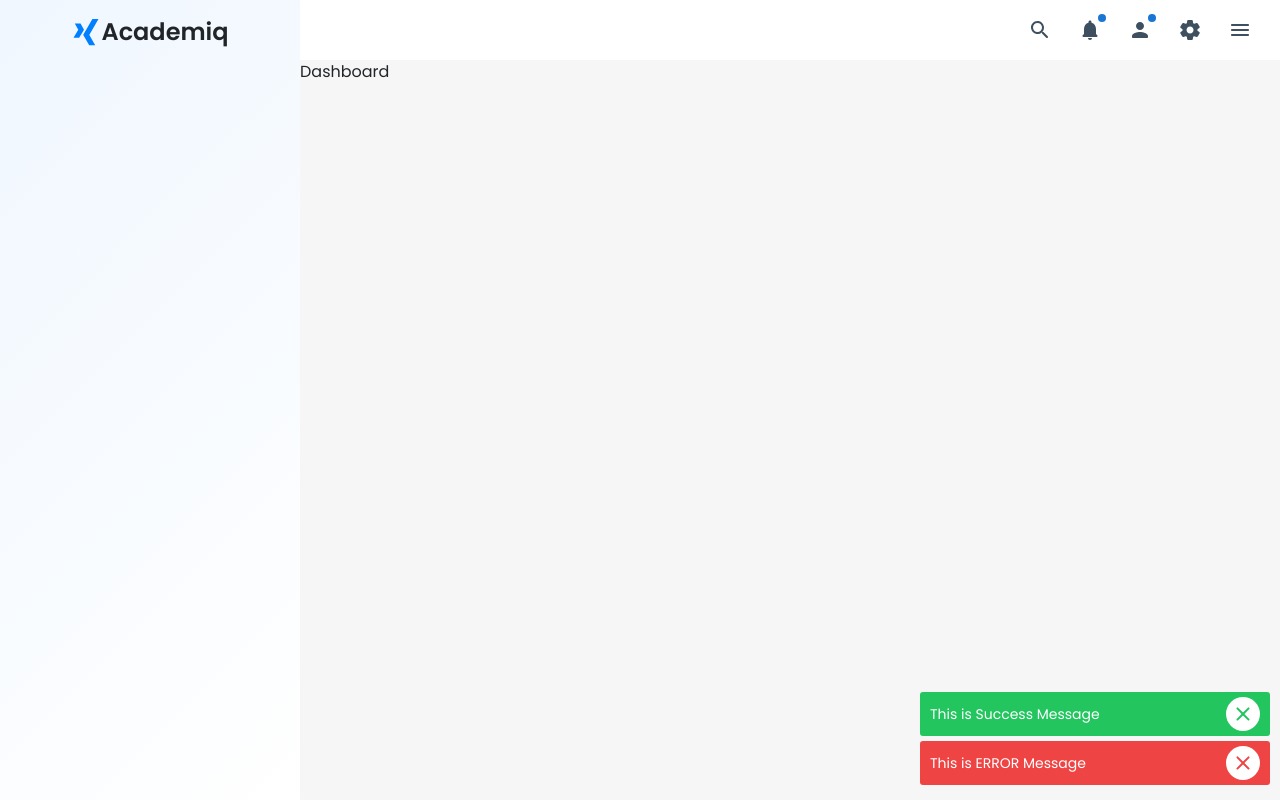
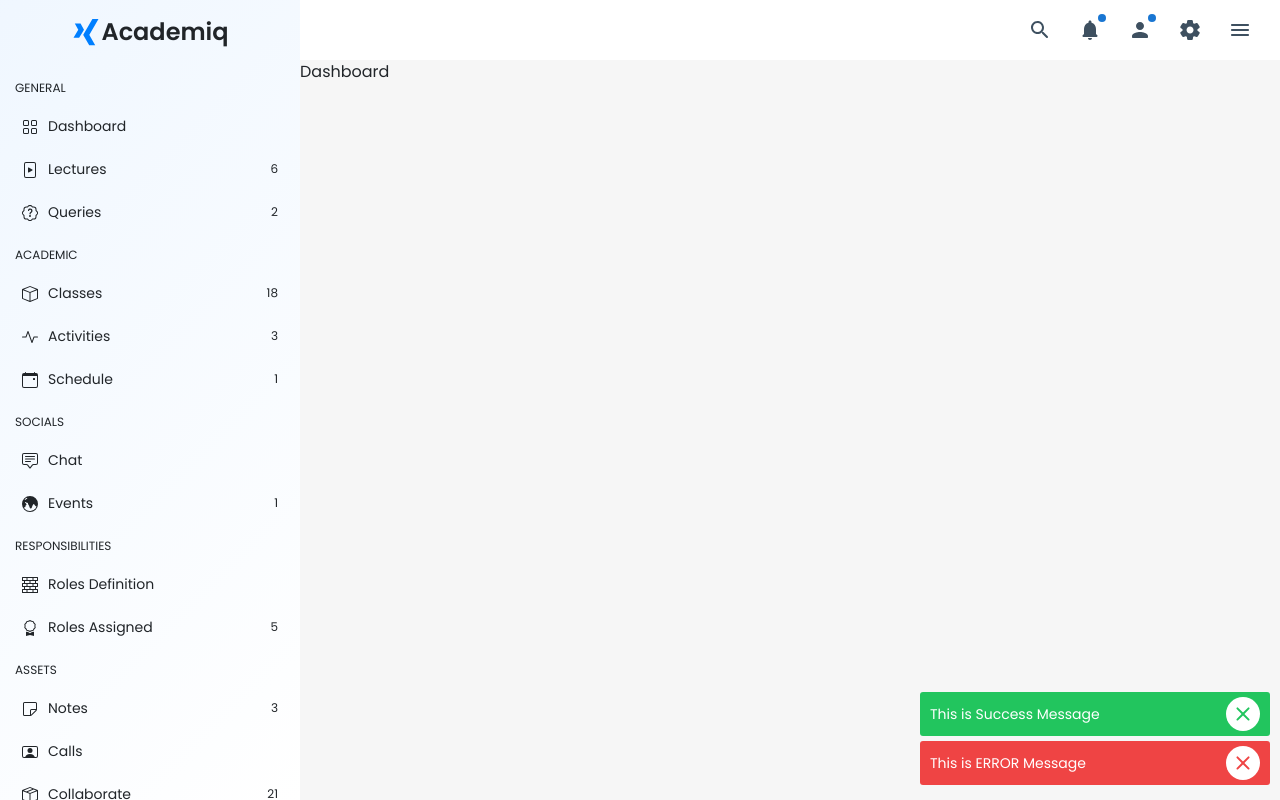
Before and after one commit to Rutuj2804/Academiq, a React (Create React App) app: page /dashboard in a window 1280 px wide. Built offline with nearby package versions, Linux system fonts and the light colour scheme.

Commit message:
sidebar completed

```diff
--- /dev/null
+++ b/src/assets/data/sidebar.js
@@ -0,0 +1,121 @@
+import {
+    BsGrid,
+    BsFilePlay,
+    BsPatchQuestion,
+    BsBox,
+    BsActivity,
+    BsChatSquareText,
+    BsGlobeCentralSouthAsia,
+    BsCalendarEvent,
+    BsAward,
+    BsBricks,
+    BsSticky,
+    BsPersonVideo,
+    BsBoxSeam,
+} from "react-icons/bs";
+
+export const sideBarData = [
+    {
+        title: "GENERAL",
+        links: [
+            {
+                name: "Dashboard",
+                link: "/dashboard",
+                icon: <BsGrid />,
+                notifications: 0,
+            },
+            {
+                name: "Lectures",
+                link: "/lectures",
+                icon: <BsFilePlay />,
+                notifications: 6,
+            },
+            {
+                name: "Queries",
+                link: "/query",
+                icon: <BsPatchQuestion />,
+                notifications: 2,
+            },
+        ],
+    },
+    {
+        title: "ACADEMIC",
+        links: [
+            {
+                name: "Classes",
+                link: "/class",
+                icon: <BsBox />,
+                notifications: 18,
+            },
+            {
+                name: "Activities",
+                link: "/activity",
+                icon: <BsActivity />,
+                notifications: 3,
+            },
+            {
+                name: "Schedule",
+                link: "/schedule",
+                icon: <BsCalendarEvent />,
+                notifications: 1,
+            },
+        ],
+    },
+    {
+        title: "SOCIALS",
+        links: [
+            {
+                name: "Chat",
+                link: "/chat",
+                icon: <BsChatSquareText />,
+                notifications: 0,
+            },
+            {
+                name: "Events",
+                link: "/events",
+                icon: <BsGlobeCentralSouthAsia />,
+                notifications: 1,
+            },
+        ],
+    },
+    {
+        title: "Responsibilities",
+        links: [
+            {
+                name: "Roles Definition",
+                link: "/roles",
+                icon: <BsBricks />,
+                notifications: 0,
+            },
+            {
+                name: "Roles Assigned",
+                link: "/assigned",
+                icon: <BsAward />,
+                notifications: 5,
+            },
+        ],
+    },
+    {
+        title: "Assets",
+        links: [
+            {
+                name: "Notes",
+                link: "/notes",
+                icon: <BsSticky />,
+                notifications: 3,
+            },
+            {
+                name: "Calls",
+                link: "/call",
+                icon: <BsPersonVideo />,
+                notifications: 0,
+            },
+            {
+                name: "Collaborate",
+                link: "/collaborate",
+                icon: <BsBoxSeam />,
+                notifications: 21,
+            },
+        ],
+    },
+];
--- a/src/components/sidebar/index.tsx
+++ b/src/components/sidebar/index.tsx
@@ -1,14 +1,47 @@
 import React from "react";
-import { useSelector, useDispatch } from "react-redux";
+import { useSelector } from "react-redux";
 import { RootState } from "../../store";
 import { sidebarLayout } from "../../store/settings/types";
-import { IconButton } from "@mui/material";
 import Logo from "../logo";
+import { sideBarData } from "../../assets/data/sidebar";
+
+interface LinkCProps {
+    name: string;
+    icon: React.ReactNode;
+    link: string;
+    notifications: number;
+}
+
+interface SectionNavigationCProps {
+    links: LinkCProps[];
+    title: string;
+}
+
+const SectionNavigation = ({ links, title }: SectionNavigationCProps) => {
+    return (
+        <div className="sectionNavigation__Wrapper">
+            <div className="navigation__top">
+                <div className="left">{title}</div>
+                <div className="right"></div>
+            </div>
+            <div className="navigation__body">
+                {links.map((r, i) => (
+                    <div key={i} className="link">
+                        <div className="left">
+                            <div className="icon">{r.icon}</div>
+                            <p>{r.name}</p>
+                        </div>
+                        {r.notifications ? (
+                            <div className="right">{r.notifications}</div>
+                        ) : null}
+                    </div>
+                ))}
+            </div>
+        </div>
+    );
+};
 
 const Sidebar = () => {
-
-    const dispatch = useDispatch()
-
     const sidebar = useSelector((state: RootState) => state.layout.sidebar);
     const sidebarStyle = useSelector(
         (state: RootState) => state.settings.sidebar
@@ -25,6 +58,16 @@ const Sidebar = () => {
                     <Logo mode="LIGHT" />
                 </div>
             </div>
+
+            <div className="body">
+                {sideBarData.map((l, i) => (
+                    <SectionNavigation
+                        key={i}
+                        title={l.title}
+                        links={l.links}
+                    />
+                ))}
+            </div>
         </div>
     );
 };
--- a/src/styles/components/_sidebar.scss
+++ b/src/styles/components/_sidebar.scss
@@ -24,9 +24,53 @@
             right: 10px;
         }
     }
+
+    .body {
+        margin-top: 20px;
+
+        .sectionNavigation__Wrapper{
+            padding: 5px 15px;
+            .navigation__top{
+                margin-bottom: 10px;
+                .left {
+                    font-size: 12px;
+                    font-weight: 400;
+                    text-transform: uppercase;
+                }
+                .right {}
+            }
+            .navigation__body {
+                .link{
+                    display: flex;
+                    justify-content: space-between;
+                    align-items: center;
+                    margin-bottom: 5px;
+                    padding: 7px;
+                    cursor: pointer;
+                    border-radius: 5px;
+                    &:hover {
+                        background-color: $white;
+                        color: $blue;
+                    }
+                    .left {
+                        display: flex;
+                        align-items: center;
+                        p{
+                            margin-bottom: 0%;
+                            margin-left: 10px;
+                            font-size: 14px;
+                        }
+                    }
+                    .right {
+                        font-size: 12px;
+                    }
+                }
+            }
+        }
+    }
 }
 
-.left {
+.sidebar__Wrapper.left {
     left: 0;
     &.close {
         transform: translateX(-300px);
@@ -34,7 +78,7 @@
     }
 }
 
-.right {
+.sidebar__Wrapper.right {
     right: 0;
     &.close {
         transform: translateX(300px);
```
